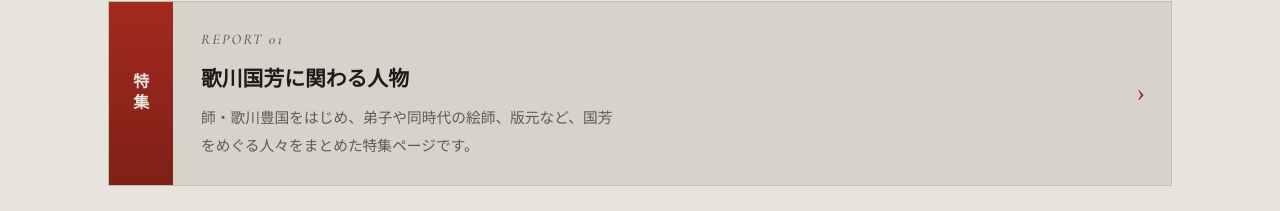
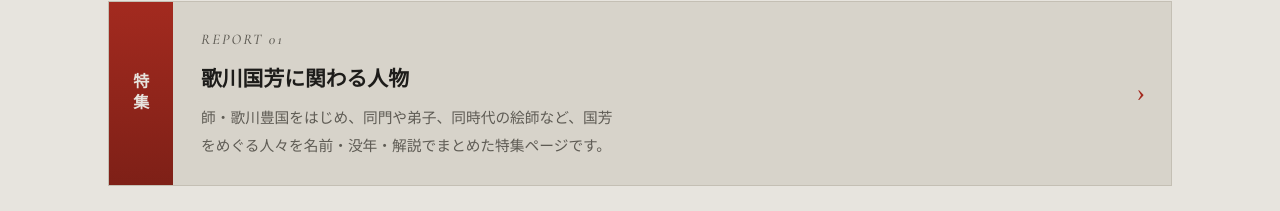
Before and after one commit to Azaleacreativeroom888/fan-kuniyoshi, a plain HTML site: page gallery.html in a window 1280 px wide. Shown: the part 1271-1482 px from the top of the page. Drawn offline with nearby package versions, Linux system fonts and the light colour scheme.

Commit message:
Revise report description in gallery.html
Updated the description of the report section to clarify the content being summarized.

```diff
--- a/gallery.html
+++ b/gallery.html
@@ -483,7 +483,7 @@
       <span class="report-body">
         <p class="eyebrow">REPORT 01</p>
         <h3>歌川国芳に関わる人物</h3>
-        <p>師・歌川豊国をはじめ、弟子や同時代の絵師、版元など、国芳をめぐる人々をまとめた特集ページです。</p>
+        <p>師・歌川豊国をはじめ、同門や弟子、同時代の絵師など、国芳をめぐる人々を名前・没年・解説でまとめた特集ページです。</p>
       </span>
       <span class="report-arrow" aria-hidden="true">›</span>
     </a>
```
